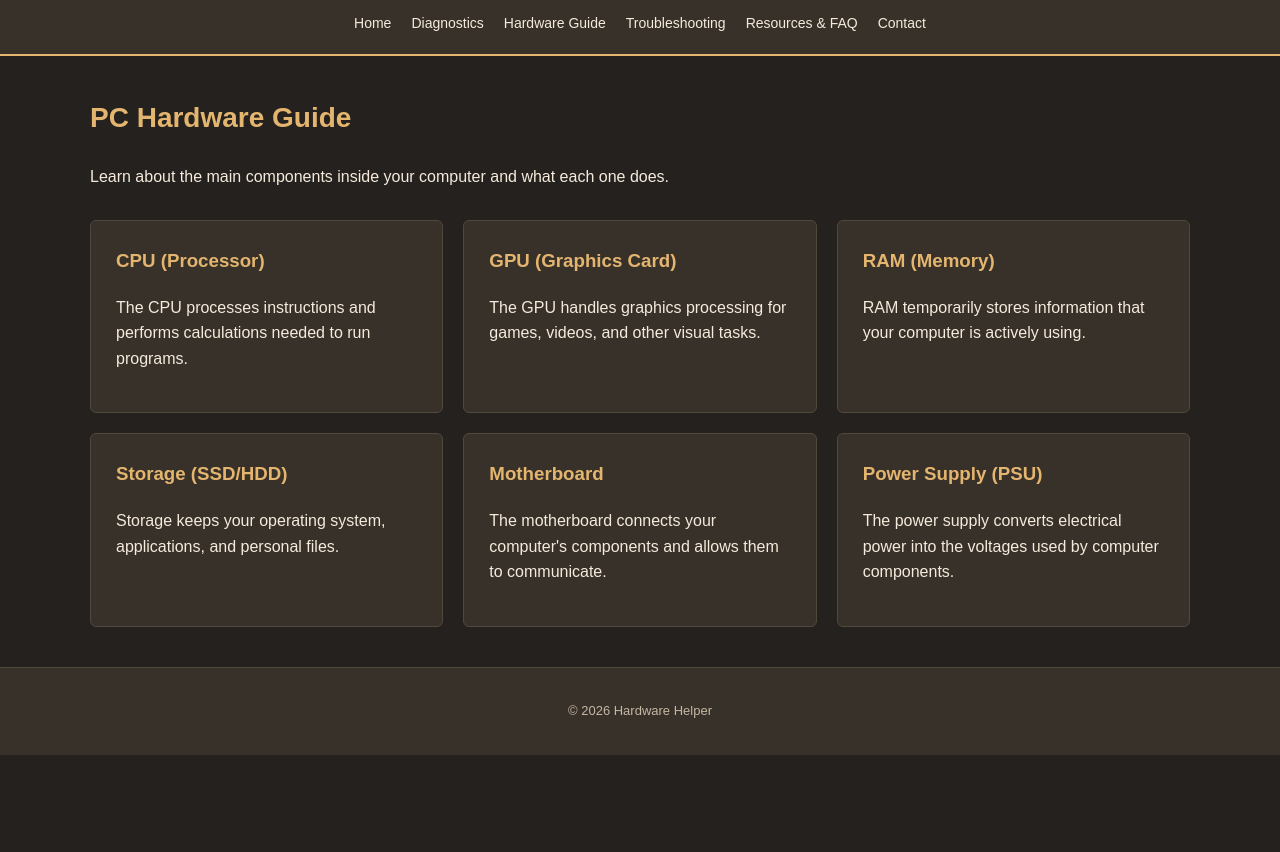
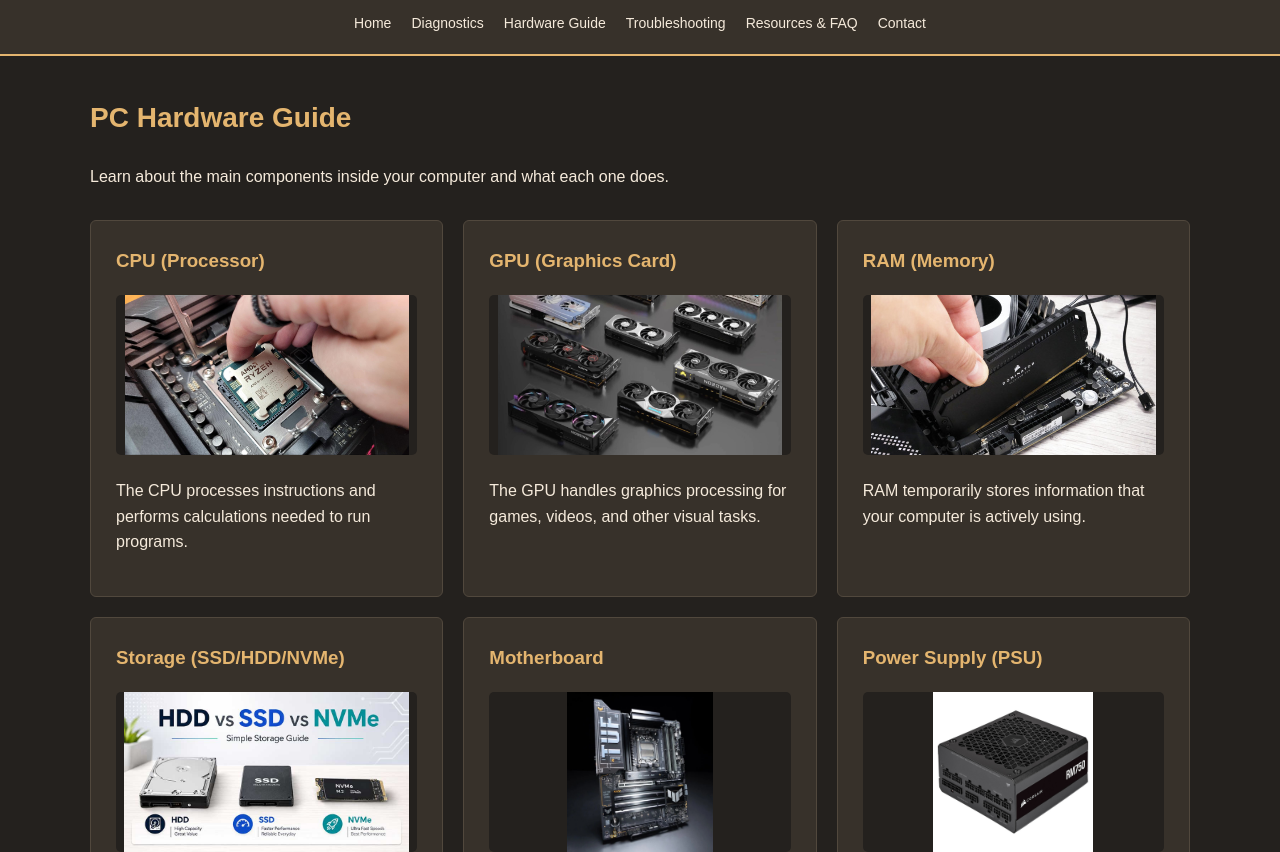
Before and after one commit to Muad-Sul/hardware_helper, a plain HTML site: page hardware.html in a window 1280 px wide. Shown: the part 100-952 px from the top of the page. Before the commit the page ends 855 px from the top, so only its background shows below. Drawn offline with Linux system fonts and the light colour scheme.

Commit message:
added images to hardware guide

```diff
--- a/hardware.html
+++ b/hardware.html
@@ -38,16 +38,24 @@
 
             <div class="hardware-grid">
 
+
                 <article>
                     <h3>CPU (Processor)</h3>
+
+                    <img src="images_HH/CPU_img.jpg" alt="Computer CPU processor">
+
                     <p>
                         The CPU processes instructions and performs
                         calculations needed to run programs.
                     </p>
                 </article>
 
+
                 <article>
                     <h3>GPU (Graphics Card)</h3>
+
+                    <img src="images_HH/GPU_img.jpg" alt="Computer graphics card">
+
                     <p>
                         The GPU handles graphics processing for
                         games, videos, and other visual tasks.
@@ -56,6 +64,9 @@
 
                 <article>
                     <h3>RAM (Memory)</h3>
+
+                    <img src="images_HH/RAM_img.jpg" alt="Computer RAM memory sticks">
+
                     <p>
                         RAM temporarily stores information that
                         your computer is actively using.
@@ -63,7 +74,10 @@
                 </article>
 
                 <article>
-                    <h3>Storage (SSD/HDD)</h3>
+                    <h3>Storage (SSD/HDD/NVMe)</h3>
+
+                    <img src="images_HH/storage_img.jpg" alt="Computer SSD and hard drive">
+
                     <p>
                         Storage keeps your operating system,
                         applications, and personal files.
@@ -72,6 +86,9 @@
 
                 <article>
                     <h3>Motherboard</h3>
+
+                    <img src="images_HH/MB_img.jpg" alt="Computer motherboard">
+
                     <p>
                         The motherboard connects your computer's
                         components and allows them to communicate.
@@ -80,6 +97,9 @@
 
                 <article>
                     <h3>Power Supply (PSU)</h3>
+
+                    <img src="images_HH/PSU_img.jpg" alt="Computer power supply">
+
                     <p>
                         The power supply converts electrical power
                         into the voltages used by computer components.
--- a/style.css
+++ b/style.css
@@ -357,3 +357,16 @@ footer {
         grid-template-columns: 1fr;
     }
 }
+
+
+
+
+/****** Hardware Guide Images ******/
+
+.hardware-grid img {
+    width: 100%;
+    height: 160px;
+    object-fit: contain;
+    border-radius: 5px;
+    background-color: #24211e;
+}
```
Also changed, not shown: images_HH/CPU_img.jpg (added), images_HH/GPU_img.jpg (added), images_HH/MB_img.jpg (added), images_HH/PSU_img.jpg (added), images_HH/RAM_img.jpg (added), images_HH/storage_img.jpg (added).
